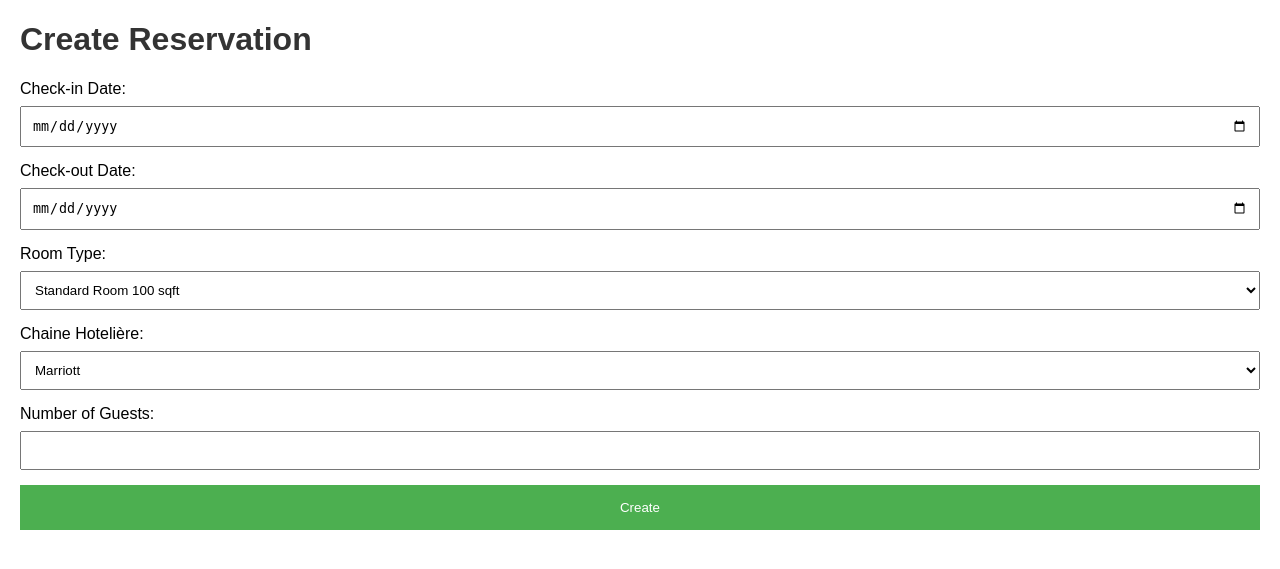
After one commit to KugleBlitz007/ProjectCSI2532, a Flask app: page /employee-action in a window 1280 px wide. The commit adds this page. Shown: the top 569 px of the page. Run offline with Flask 3, Linux system fonts and the light colour scheme; some libraries are stand-ins or nearby versions.

Commit message:
Add files via upload

```diff
--- a/server.py
+++ b/server.py
@@ -17,9 +17,9 @@ app = Flask(__name__)
 db_params = {
     'host': 'localhost',
     'port': '5432',
-    'database': 'postgres',
+    'database': 'csi 2532',
     'user': 'postgres',
-    'password': 'piment'
+    'password': 'Ricola31'
 }
 
 # Establishing a connection
@@ -51,7 +51,6 @@ def home():
     return render_template('index.html')
 
 # Exécute la requête SQL lorsqu'un formulaire est soumis
-
 @app.route('/execute_query', methods=['POST'])
 def execute_query():
     # Connexion à la base de données
@@ -59,19 +58,16 @@ def execute_query():
     cursor = connection.cursor()
 
     if request.method == 'POST':
-
         hotelchaine = request.form.get('chainehoteliere')
         roomtype = request.form.get('room-type')
         checkInDate = request.form.get('check-in-date')
         checkOutDate = request.form.get('check-out-date')
-        guests = request.form.get('guests')
-        prix = request.form.get('prix')
-
-        #chain_hoteliere = request.form['chainehoteliere']
+        guests = int(request.form.get('guests'))  # Convert guests to int
+        prix = float(request.form.get('prix'))  # Convert prix to float
 
     # Exécution de la requête SQL (remplacez la requête par la vôtre)
-        query = "SELECT NomHotel, Prix, Capacite FROM Chambres WHERE NomChaineHotel = '" + hotelchaine + "' and Prix < " + prix + " ;"
-        cursor.execute(query)
+        query = "SELECT NomHotel, Prix, Capacite FROM Chambres WHERE NomChaineHotel = %s and Prix < %s;"
+        cursor.execute(query, (hotelchaine, prix))
         result = cursor.fetchall()
 
     # Fermeture de la connexion à la base de données
@@ -79,7 +75,6 @@ def execute_query():
     connection.close()
 
     # Renvoi des résultats à la page
-
     return render_template('result.html', result=result)
 
 @app.route('/employee-action')
@@ -90,35 +85,62 @@ def create_reservation():
 def reservation_form():
     return render_template('reservation_form.html')
 
+from datetime import datetime  # Assurez-vous que cette importation est présente en haut du fichier
 
 @app.route('/confirm_reservation', methods=['POST'])
 def confirm_reservation():
     if request.method == 'POST':
         # Récupérer les données du formulaire
-        NomComplet = request.form.get('NomComplet')
-        Adresse = request.form.get('Adresse')
-        NumeroSecuriteSociale = request.form.get('NumeroSecuriteSociale')
-
-        # Générer un ID client aléatoire
-        IDClient = int(uuid.uuid4().int % (10 ** 8))
-
-        # Récupérer la date d'enregistrement
-        DateEnregistrement = datetime.now()
+        nom_complet = request.form.get('NomComplet')
+        adresse = request.form.get('Adresse')
+        numero_secu_sociale = request.form.get('NumeroSecuriteSociale')
+        check_in_date = request.form.get('check_in_date')
+        check_out_date = request.form.get('check_out_date')
+        room_type = request.form.get('room-type')
+        chaine_hoteliere = request.form.get('chaine_hoteliere')  # Change variable name
+        guests = request.form.get('guests')
 
         # Connexion à la base de données
         connection = psycopg2.connect(**db_params)
         cursor = connection.cursor()
 
-        # Insérer les données du client dans la table "clients"
-        insert_query = "INSERT INTO clients (IDClient, NomComplet, Adresse, NumeroSecuriteSociale, DateEnregistrement) VALUES (%s, %s, %s, %s, %s)"
-        cursor.execute(insert_query, (IDClient, NomComplet, Adresse, NumeroSecuriteSociale, DateEnregistrement))
-        connection.commit()
+        try:
+            # Générer un ID client aléatoire
+            id_client = int(uuid.uuid4().int % (10 ** 8))
 
-        # Fermer la connexion à la base de données
-        cursor.close()
-        connection.close()
+            # Insérer les données du client dans la table "Clients"
+            insert_client_query = """
+            INSERT INTO Clients (IDClient, NomComplet, Adresse, NumeroSecuriteSociale, DateEnregistrement)
+            VALUES (%s, %s, %s, %s, %s)
+            """
+            cursor.execute(insert_client_query, (id_client, nom_complet, adresse, numero_secu_sociale, datetime.now()))
+            connection.commit()
 
-    return render_template('reservation_confirmed.html')
+            # Générer un ID de réservation aléatoire
+            id_reservation = int(uuid.uuid4().int % (10 ** 8))
+
+            # Insérer les données de réservation dans la table "Reservations"
+            insert_reservation_query = """
+            INSERT INTO Reservations (IDReservation, IDClient, DateReservation, DateDebut, DateFin)
+            VALUES (%s, %s, %s, %s, %s)
+            """
+            cursor.execute(insert_reservation_query, (id_reservation, id_client, datetime.now(), check_in_date, check_out_date))
+            connection.commit()
+
+            # Fermer la connexion à la base de données
+            cursor.close()
+            connection.close()
+
+            # Afficher le numéro de réservation
+            return render_template('reservation_confirmed.html', reservation_id=id_reservation)
+
+        except Exception as e:
+            # En cas d'erreur, effectuer un rollback et renvoyer un message d'erreur
+            connection.rollback()
+            cursor.close()
+            connection.close()
+            return "An error occurred: {}".format(str(e))
+
 
 
 @app.route('/employee_page-action', methods=['GET', 'POST'])
@@ -130,7 +152,6 @@ def employee_page():
         # Handle POST request (perform actions based on form submission)
         # Add your code here to handle the form submission
         pass  # Placeholder for handling POST request
-
 
 def query_reservation_details(reservation_id):
     # Connect to the database
--- /dev/null
+++ b/templates/create_reservation.html
@@ -0,0 +1,109 @@
+<!DOCTYPE html>
+<html lang="en">
+<head>
+    <meta charset="UTF-8">
+    <meta name="viewport" content="width=device-width, initial-scale=1.0">
+    <title>Create Reservation</title>
+    <style>
+        body {
+            font-family: Arial, sans-serif;
+            margin: 20px;
+        }
+
+        h1 {
+            color: #333;
+        }
+
+        #form1 {
+            max-width: 600px;
+            margin: auto;
+        }
+        #form2 {
+            max-width: 600px;
+            margin: auto;
+        }
+
+
+
+        label {
+            display: block;
+            margin-bottom: 8px;
+        }
+
+        input, select {
+            width: 100%;
+            padding: 10px;
+            margin-bottom: 15px;
+            box-sizing: border-box;
+        }
+
+        button {
+            background-color: #4CAF50;
+            color: white;
+            padding: 15px;
+            border: none;
+            cursor: pointer;
+            width: 100%;
+        }
+
+        button2 {
+            background-color: #4CAF20;
+            color: white;
+            padding: 15px;
+            border: none;
+            cursor: pointer;
+            width: 100%;
+        }
+
+
+
+    </style>
+</head>
+<body>
+    <h1>Create Reservation</h1>
+
+    <form id="bookingForm" action="/execute_query" method="post">
+
+
+        <label for="check-in-date">Check-in Date:</label>
+        <input type="date" id="check-in-date" name="check-in-date" required>
+
+        <label for="check-out-date">Check-out Date:</label>
+        <input type="date" id="check-out-date" name="check-out-date" required>
+
+        <label for="room-type">Room Type:</label>
+        <select id="room-type" name="room-type" required>
+            <option value="standard">Standard Room 100 sqft</option>
+            <option value="deluxe">Deluxe Room 175 sqft</option>
+            <option value="suite">Suite 250 sqft</option>
+        </select>
+
+        <label for="chainehoteliere">Chaine Hotelière:</label>
+        <select id="chainehoteliere" name="chainehoteliere" required>
+            <option value="Marriott">Marriott</option>
+            <option value="Super8">Super8</option>
+            <option value="Sheraton">Sheraton</option>
+            <option value="Delta">Delta</option>
+            <option value="Westin">Westin</option>
+        </select>
+
+
+        <label for="guests">Number of Guests:</label>
+        <input type="number" id="guests" name="guests" min="1" max="5" required>
+
+
+        <button type="submit">Create</button>
+
+
+        </form>
+
+
+
+
+
+
+
+
+
+</body>
+</html>
--- a/templates/reservation_confirmed.html
+++ b/templates/reservation_confirmed.html
@@ -14,5 +14,6 @@
 <body>
     <h1 class="center">Réservation confirmée</h1>
     <p class="center">Votre réservation a été effectuée avec succès !</p>
+    <p class="center">Numéro de réservation : {{ reservation_id }}</p> <!-- Ajout de la variable reservation_id -->
 </body>
 </html>
```
Also changed, not shown: templates/reservation_form.html (+6 -6 lines), templates/webapp.html (+5 -26 lines).
